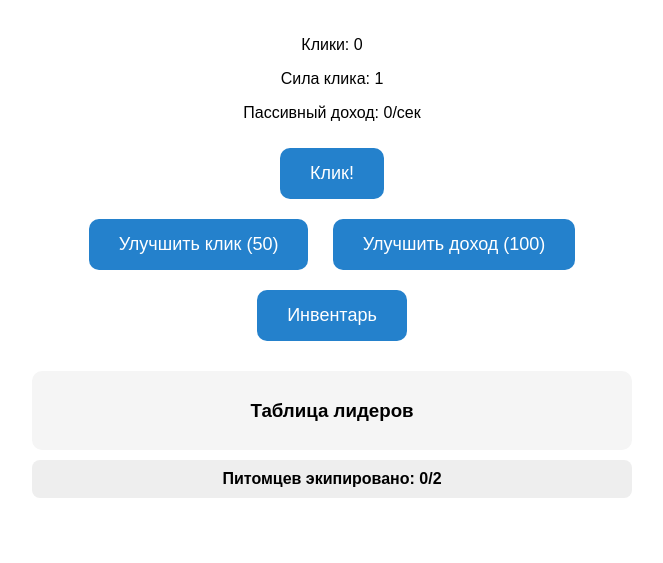
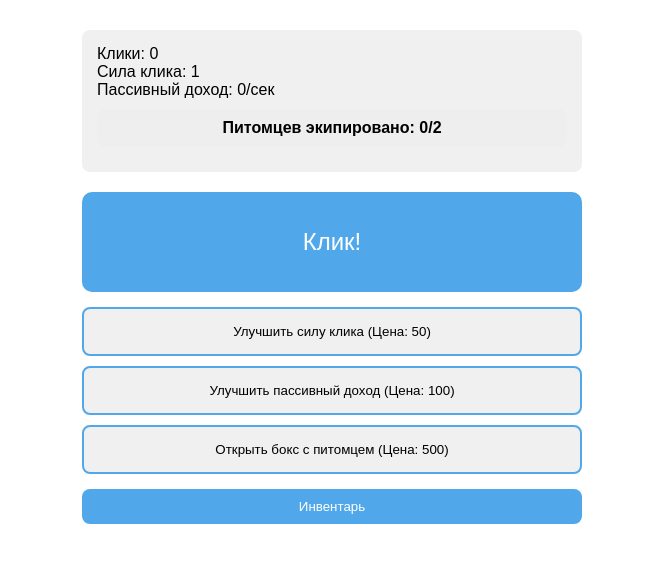
Before and after one commit to RayITBegginer/telegram-clicker, a Flask app: template templates/index.html in a window 1280 px wide. Shown: the top 563 px of the page, without its empty margins (308-971 px from the left). Run offline with Flask 2, Linux system fonts and the light colour scheme; the template is opened without the code that fills it, so the values that code supplies are empty; some libraries are stand-ins or nearby versions.

Commit message:
Восстановлен старый функционал с улучшениями

```diff
--- a/templates/index.html
+++ b/templates/index.html
@@ -1,49 +1,88 @@
 <!DOCTYPE html>
 <html>
 <head>
-    <title>Telegram Clicker</title>
+    <title>Кликер</title>
     <meta charset="UTF-8">
     <meta name="viewport" content="width=device-width, initial-scale=1.0">
+    <script src="https://telegram.org/js/telegram-web-app.js"></script>
     <style>
         body {
             font-family: Arial, sans-serif;
-            margin: 0;
+            max-width: 500px;
+            margin: 0 auto;
             padding: 20px;
-            background-color: var(--tg-theme-bg-color, #fff);
-            color: var(--tg-theme-text-color, #000);
+            background-color: var(--tg-theme-bg-color, #ffffff);
+            color: var(--tg-theme-text-color, #000000);
         }
-        .container {
-            max-width: 600px;
-            margin: 0 auto;
-            text-align: center;
-        }
+
         .click-button {
-            background-color: var(--tg-theme-button-color, #2481cc);
-            color: var(--tg-theme-button-text-color, #fff);
+            width: 100%;
+            height: 100px;
+            font-size: 24px;
+            margin: 10px 0;
+            background-color: var(--tg-theme-button-color, #50a8eb);
+            color: var(--tg-theme-button-text-color, #ffffff);
             border: none;
             border-radius: 10px;
-            padding: 15px 30px;
-            font-size: 18px;
-            margin: 10px;
             cursor: pointer;
-            transition: transform 0.1s;
         }
-        .click-button:active {
-            transform: scale(0.95);
+
+        .upgrade-button {
+            width: 100%;
+            padding: 15px;
+            margin: 5px 0;
+            background-color: var(--tg-theme-secondary-bg-color, #f0f0f0);
+            border: 2px solid var(--tg-theme-button-color, #50a8eb);
+            border-radius: 8px;
+            cursor: pointer;
         }
-        .inventory-container {
+
+        .stats {
+            background-color: var(--tg-theme-secondary-bg-color, #f0f0f0);
+            padding: 15px;
+            border-radius: 8px;
+            margin: 10px 0;
+        }
+
+        .inventory-button {
+            width: 100%;
+            padding: 10px;
+            margin: 10px 0;
+            background-color: var(--tg-theme-button-color, #50a8eb);
+            color: var(--tg-theme-button-text-color, #ffffff);
+            border: none;
+            border-radius: 8px;
+            cursor: pointer;
+        }
+
+        .inventory {
             display: none;
-            margin-top: 20px;
+            background-color: var(--tg-theme-secondary-bg-color, #f0f0f0);
+            padding: 15px;
+            border-radius: 8px;
+            margin-top: 10px;
         }
-        .inventory-container.active {
+
+        .inventory.active {
             display: block;
         }
-        .leaderboard {
-            margin-top: 20px;
+
+        .pet-card {
+            background-color: var(--tg-theme-bg-color, #ffffff);
             padding: 10px;
-            background-color: var(--tg-theme-secondary-bg-color, #f5f5f5);
-            border-radius: 10px;
+            margin: 5px 0;
+            border-radius: 5px;
+            border: 1px solid var(--tg-theme-button-color, #50a8eb);
         }
+
+        .pet-card.equipped {
+            border: 2px solid #4CAF50;
+        }
+
+        .pet-info {
+            margin-bottom: 5px;
+        }
+
         .pet-limit {
             background-color: var(--tg-theme-secondary-bg-color, #eee);
             padding: 10px;
@@ -51,60 +90,41 @@
             border-radius: 8px;
             text-align: center;
             font-weight: bold;
-        }
-        button[disabled] {
-            opacity: 0.5;
-            cursor: not-allowed;
-        }
-        .pet-card {
-            margin: 10px 0;
-            padding: 10px;
-            border: 1px solid var(--tg-theme-button-color, #50a8eb);
-            border-radius: 8px;
-        }
-        .pet-stats {
-            font-size: 0.9em;
-            color: var(--tg-theme-hint-color, #999);
-            margin-top: 5px;
+            color: var(--tg-theme-text-color, #000000);
         }
     </style>
 </head>
 <body>
-    <div class="container">
-        <div>
-            <p>Клики: <span id="clicks">0</span></p>
-            <p>Сила клика: <span id="click-power">1</span></p>
-            <p>Пассивный доход: <span id="passive-income">0</span>/сек</p>
+    <div class="stats">
+        <div>Клики: <span id="clicks">0</span></div>
+        <div>Сила клика: <span id="click-power">1</span></div>
+        <div>Пассивный доход: <span id="passive-income">0</span>/сек</div>
+        <div class="pet-limit">
+            Питомцев экипировано: <span id="equipped-count">0</span>/<span id="max-pets">2</span>
+        </div>
     </div>
 
     <button class="click-button" id="click-button">Клик!</button>
 
-        <div>
-            <button class="click-button" id="upgrade-click">Улучшить клик (<span id="click-cost">50</span>)</button>
-            <button class="click-button" id="upgrade-passive">Улучшить доход (<span id="passive-cost">100</span>)</button>
-        </div>
+    <button class="upgrade-button" id="upgrade-click">
+        Улучшить силу клика (Цена: <span id="click-cost">50</span>)
+    </button>
 
-        <button class="click-button" id="toggle-inventory">Инвентарь</button>
+    <button class="upgrade-button" id="upgrade-passive">
+        Улучшить пассивный доход (Цена: <span id="passive-cost">100</span>)
+    </button>
 
-        <div class="inventory-container" id="inventory">
-            <button class="click-button" id="box-button">Открыть бокс (500)</button>
+    <button class="upgrade-button" id="box-button">
+        Открыть бокс с питомцем (Цена: 500)
+    </button>
+
+    <button class="inventory-button" id="toggle-inventory">Инвентарь</button>
+
+    <div class="inventory" id="inventory">
         <div id="equipped-pets"></div>
     </div>
 
-        <div class="leaderboard">
-            <h3>Таблица лидеров</h3>
-            <div id="leaderboard-body"></div>
-        </div>
-
-        <div class="stats-container">
-            <div class="pet-limit">
-                Питомцев экипировано: <span id="equipped-count">0</span>/<span id="max-pets">2</span>
-            </div>
-        </div>
-    </div>
-
     <script>
-        // Основные элементы
         const clickButton = document.getElementById('click-button');
         const clicksElement = document.getElementById('clicks');
         const clickPowerElement = document.getElementById('click-power');
@@ -112,7 +132,6 @@
         const inventoryButton = document.getElementById('toggle-inventory');
         const inventoryContainer = document.getElementById('inventory');
 
-        // Получаем user_id из URL
         const urlParams = new URLSearchParams(window.location.search);
         const userId = urlParams.get('user_id');
 
@@ -131,15 +150,12 @@
             }
         }
 
-        // Обработка клика
+        // Клик без задержек
         clickButton.addEventListener('click', () => {
             const currentClicks = parseInt(clicksElement.textContent) || 0;
             const clickPower = parseInt(clickPowerElement.textContent) || 1;
-
-            // Мгновенное обновление
             clicksElement.textContent = currentClicks + clickPower;
 
-            // Отправка на сервер без ожидания
             sendAction('click');
         });
 
@@ -149,7 +165,6 @@
             const cost = parseInt(document.getElementById('click-cost').textContent) || 50;
 
             if (currentClicks >= cost) {
-                // Мгновенное обновление
                 clicksElement.textContent = currentClicks - cost;
                 clickPowerElement.textContent = parseInt(clickPowerElement.textContent) + 1;
                 document.getElementById('click-cost').textContent =
@@ -167,7 +182,6 @@
             const cost = parseInt(document.getElementById('passive-cost').textContent) || 100;
 
             if (currentClicks >= cost) {
-                // Мгновенное обновление
                 clicksElement.textContent = currentClicks - cost;
                 passiveIncomeElement.textContent = parseInt(passiveIncomeElement.textContent) + 1;
                 document.getElementById('passive-cost').textContent =
@@ -180,18 +194,19 @@
         });
 
         // Открытие бокса
-        document.getElementById('box-button').addEventListener('click', async () => {
+        document.getElementById('box-button').addEventListener('click', () => {
             const currentClicks = parseInt(clicksElement.textContent) || 0;
 
             if (currentClicks >= 500) {
-                // Мгновенное обновление
                 clicksElement.textContent = currentClicks - 500;
 
-                const result = await sendAction('box');
+                sendAction('box').then(result => {
                     if (result && result.success) {
-                    alert(`Вы получили питомца: ${result.pet_info.name}!\nБонус к клику: +${result.pet_info.click_power}\nБонус к пассивному доходу: +${result.pet_info.passive_power}\nРедкость: ${result.pet_info.rarity}`);
+                        const pet = result.pet_info;
+                        alert(`Вы получили питомца: ${pet.name}!\nМножитель клика: x${pet.click_multiplier}\nМножитель дохода: x${pet.passive_multiplier}\nРедкость: ${pet.rarity}`);
                         updateInventory(result.user_stats);
                     }
+                });
             } else {
                 alert('Недостаточно кликов! Нужно 500');
             }
@@ -199,12 +214,20 @@
 
         // Функции для питомцев
         function equipPet(pet) {
+            const equippedCount = document.querySelectorAll('.pet-card.equipped').length;
+            if (equippedCount >= 2) {
+                alert('Максимум можно экипировать 2 питомца!');
+                return;
+            }
+
             const petCard = document.querySelector(`[data-pet="${pet}"]`);
             if (petCard) {
                 petCard.classList.add('equipped');
                 petCard.querySelector('button').textContent = 'Снять';
                 petCard.querySelector('button').onclick = () => unequipPet(pet);
             }
+
+            document.getElementById('equipped-count').textContent = equippedCount + 1;
             sendAction('equip_pet', { pet });
         }
 
@@ -215,6 +238,9 @@
                 petCard.querySelector('button').textContent = 'Экипировать';
                 petCard.querySelector('button').onclick = () => equipPet(pet);
             }
+
+            const equippedCount = document.querySelectorAll('.pet-card.equipped').length;
+            document.getElementById('equipped-count').textContent = equippedCount - 1;
             sendAction('unequip_pet', { pet });
         }
 
@@ -223,11 +249,10 @@
             if (!data || !data.inventory) return;
 
             const petsElement = document.getElementById('equipped-pets');
-            const equippedCount = document.getElementById('equipped-count');
             petsElement.innerHTML = '';
 
-            // Обновляем счетчик питомцев
-            equippedCount.textContent = data.equipped_pets ? data.equipped_pets.length : 0;
+            const equippedCount = data.equipped_pets ? data.equipped_pets.length : 0;
+            document.getElementById('equipped-count').textContent = equippedCount;
 
             data.inventory.forEach(pet => {
                 const petCard = document.createElement('div');
@@ -251,7 +276,7 @@
                                 </div>
                             </div>
                             <button onclick="${isEquipped ? 'unequipPet' : 'equipPet'}('${pet}')"
-                                    ${!isEquipped && data.equipped_pets && data.equipped_pets.length >= 2 ? 'disabled' : ''}>
+                                    ${!isEquipped && equippedCount >= 2 ? 'disabled' : ''}>
                                 ${isEquipped ? 'Снять' : 'Экипировать'}
                             </button>
                         `;
@@ -293,7 +318,6 @@
             }
         }
 
-        // Загружаем статистику при старте
         loadStats();
     </script>
 </body>
```
Also changed, not shown: database.py (+32 -59 lines). Lines whose indentation alone changed are shown as unchanged.
